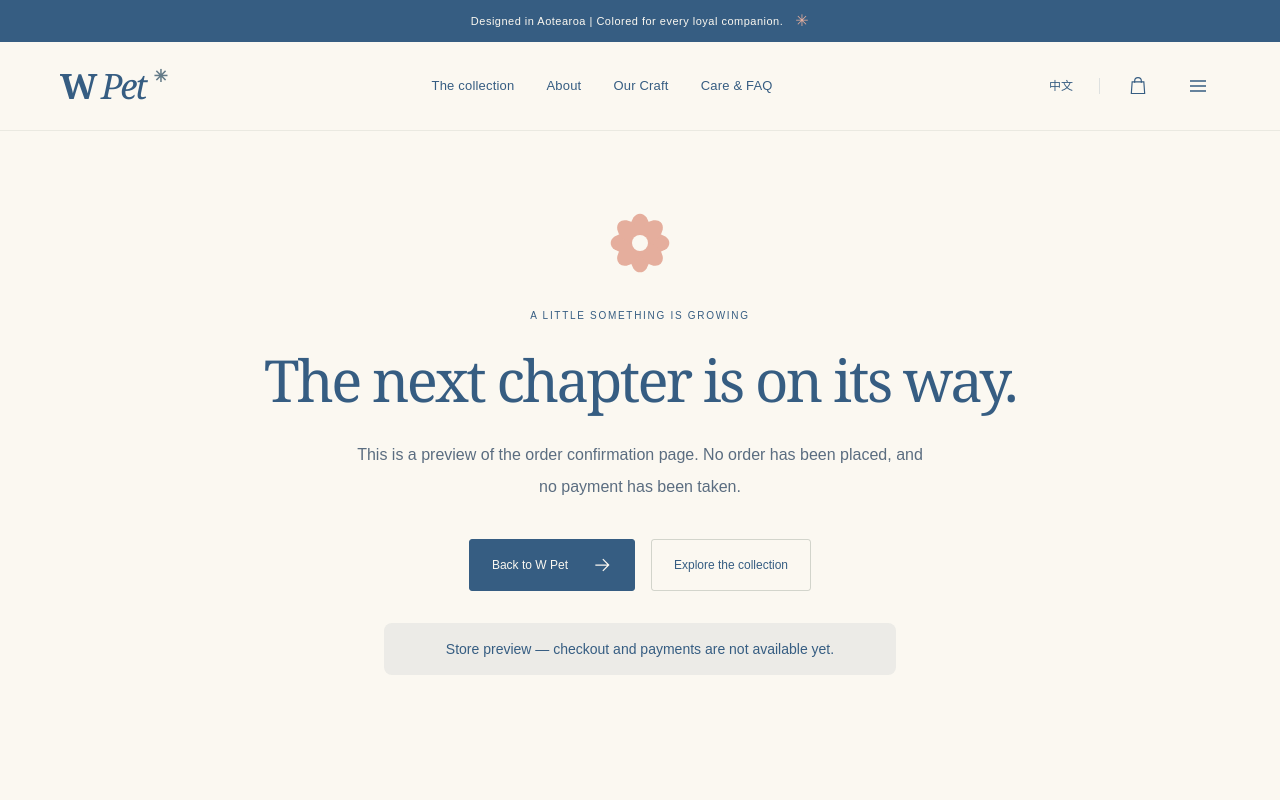
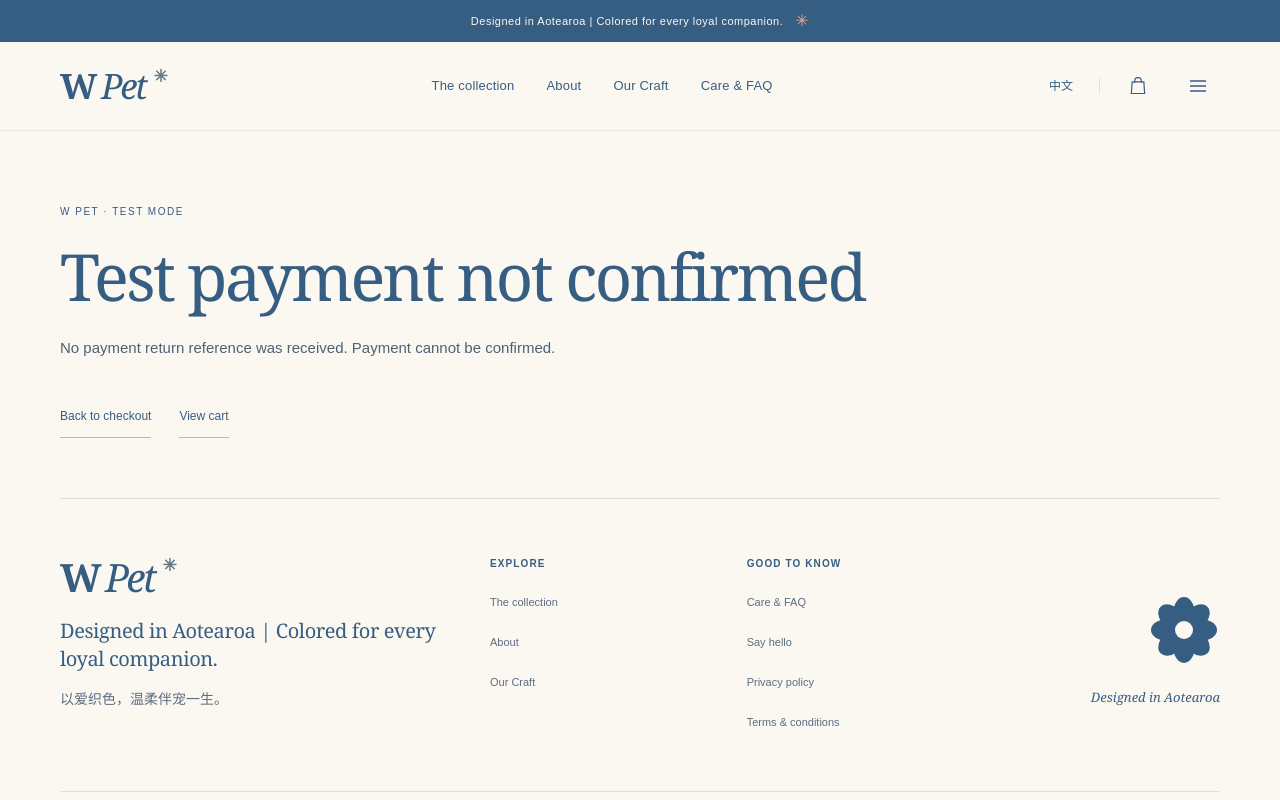
Before and after one commit to ytan449-oss/w-pet, a Next.js app: page /en/order-success in a window 1280 px wide. Shown: the top 800 px of the page. Built offline with nearby package versions, Linux system fonts and the light colour scheme.

Commit message:
feat: verify sandbox payment return and complete receipt page

```diff
--- a/src/app/[locale]/order-success/page.tsx
+++ b/src/app/[locale]/order-success/page.tsx
@@ -1,4 +1,4 @@
-import { PagePlaceholder } from "@/components/page-placeholder";
+import { OrderSuccessPageContent } from "@/components/order-success-page";
 import { getDictionary, requireLocale } from "@/lib/i18n";
 import { pageMetadata } from "@/lib/metadata";
 
@@ -9,6 +9,5 @@ export async function generateMetadata({ params }: Props) {
 }
 export default async function Page({ params }: Props) {
   const locale = await requireLocale(params);
-  const d = getDictionary(locale);
-  return <PagePlaceholder locale={locale} title={d.placeholder.successTitle} description={d.placeholder.successBody} commerce />;
+  return <OrderSuccessPageContent locale={locale} />;
 }
--- /dev/null
+++ b/src/components/order-success-page.tsx
@@ -0,0 +1,92 @@
+"use client";
+import Link from "next/link";
+import { useEffect, useState } from "react";
+import { cartLines, loadCart, saveCart } from "@/lib/cart";
+import { formatPrice } from "@/lib/catalog";
+import { removePurchasedItems, verifiedReceipt } from "@/lib/payment-receipt";
+import { variantLabel } from "@/lib/product";
+import { localePath } from "@/lib/routing";
+import type { Locale } from "@/types/catalog";
+import type { PaymentProvider, PaymentReceipt } from "@/types/checkout";
+import styles from "@/components/shop.module.css";
+
+type Result = { state: "checking" | "missing" | "error" } | { state: "verified"; receipt: PaymentReceipt; cartRetained: boolean };
+
+function settleCart(receipt: PaymentReceipt) {
+  if (receipt.status !== "paid") return false;
+  const key = `w-pet-paid-cart:${receipt.provider}:${receipt.reference}`;
+  try {
+    if (window.sessionStorage.getItem(key)) return false;
+    const remaining = removePurchasedItems(loadCart(), receipt.items);
+    window.sessionStorage.setItem(key, "1");
+    try { saveCart(remaining); }
+    catch { window.sessionStorage.removeItem(key); return true; }
+    return false;
+  } catch { return true; }
+}
+
+export function OrderSuccessPageContent({ locale }: { locale: Locale }) {
+  const zh = locale === "zh";
+  const [result, setResult] = useState<Result>({ state: "checking" });
+  const [attempt, setAttempt] = useState(0);
+  useEffect(() => {
+    const params = new URLSearchParams(window.location.search);
+    const provider = params.get("provider");
+    const reference = params.get(provider === "stripe" ? "session_id" : "token");
+    if ((provider !== "stripe" && provider !== "paypal") || !reference || reference.length > 100) {
+      setResult({ state: "missing" }); return;
+    }
+    const controller = new AbortController();
+    setResult({ state: "checking" });
+    fetch(`/api/checkout/${provider}/confirm`, {
+      method: "POST", headers: { "content-type": "application/json" },
+      body: JSON.stringify({ reference }), signal: controller.signal, cache: "no-store",
+    }).then(async response => {
+      if (!response.ok) throw new Error("confirmation_failed");
+      const receipt = verifiedReceipt(await response.json(), provider as PaymentProvider, reference);
+      if (!controller.signal.aborted) setResult({ state: "verified", receipt, cartRetained: settleCart(receipt) });
+    }).catch(() => { if (!controller.signal.aborted) setResult({ state: "error" }); });
+    return () => controller.abort();
+  }, [attempt]);
+
+  const receipt = result.state === "verified" ? result.receipt : null;
+  const paid = receipt?.status === "paid";
+  const title = paid ? (zh ? "测试支付已确认" : "Test payment confirmed")
+    : receipt?.status === "expired" ? (zh ? "测试支付已过期" : "Test checkout expired")
+    : receipt?.status === "pending" ? (zh ? "测试支付尚未完成" : "Test payment pending")
+    : result.state === "checking" ? (zh ? "正在核验测试支付" : "Verifying your test payment")
+    : (zh ? "测试支付未确认" : "Test payment not confirmed");
+  const description = paid ? (zh ? "支付平台已确认本次测试交易。这不是正式订单，不安排发货。" : "The payment provider confirmed this sandbox transaction. This is not a retail order and no shipment is arranged.")
+    : result.state === "missing" ? (zh ? "此页面未收到支付平台的回跳信息，无法确认支付。" : "No payment return reference was received. Payment cannot be confirmed.")
+    : result.state === "error" ? (zh ? "暂时无法核验本次测试支付。购物车已保留，可重试或返回结账。" : "We could not verify this test payment. Your cart is saved. Retry verification or return to checkout.")
+    : receipt?.status === "expired" ? (zh ? "此次测试会话已过期。购物车已保留，可重新结账。" : "This test session has expired. Your cart is saved; you can start checkout again.")
+    : receipt?.status === "pending" ? (zh ? "支付平台尚未确认完成。购物车已保留，请稍后重试核验。" : "The payment provider has not confirmed completion. Your cart is saved; try verification again shortly.")
+    : (zh ? "正在向支付平台核对交易状态与金额…" : "Checking the transaction status and amount with your payment provider…");
+
+  return <div className={styles.page}>
+    <section className={`${styles.hero} page-width`} aria-labelledby="payment-result-title">
+      <p className={styles.kicker}>W Pet · {zh ? "测试模式" : "Test mode"}</p>
+      <div className={styles.resultStatus} role="status" aria-live="polite">
+        {paid && <svg className={styles.resultIcon} viewBox="0 0 48 48" fill="none" aria-hidden="true"><circle cx="24" cy="24" r="21" stroke="currentColor" strokeWidth="1.5"/><path d="m14 24 7 7 14-15" stroke="currentColor" strokeWidth="1.5" strokeLinecap="round" strokeLinejoin="round"/></svg>}
+        <h1 id="payment-result-title" className={styles.title}>{title}</h1>
+        <p className={styles.intro}>{description}</p>
+      </div>
+      {result.state === "verified" && result.cartRetained && <p className={styles.paymentNote}>{zh ? "浏览器未能更新购物车，可在购物车中手动移除已支付商品。" : "Your browser could not update the cart. You can remove the paid items in your cart."}</p>}
+      <div className={styles.resultActions}>
+        {(result.state === "error" || receipt?.status === "pending") && <button className="button-primary" type="button" onClick={() => setAttempt(value => value + 1)}>{zh ? "重试核验" : "Retry verification"}</button>}
+        <Link className={paid ? "button-primary" : "text-link"} href={localePath(locale, paid ? "collections/aotearoa-bloom" : "checkout")}>{paid ? (zh ? "继续探索系列" : "Explore the collection") : (zh ? "返回结账" : "Back to checkout")}</Link>
+        <Link className="text-link" href={localePath(locale, "cart")}>{zh ? "查看购物车" : "View cart"}</Link>
+      </div>
+    </section>
+    {paid && receipt && <section className={`${styles.receiptSection} page-width`} aria-labelledby="test-receipt-title">
+      <h2 id="test-receipt-title" className={styles.sectionTitle}>{zh ? "测试交易记录" : "Sandbox receipt"}</h2>
+      <dl className={styles.receiptDetails}>
+        <div><dt>{zh ? "支付方式" : "Payment method"}</dt><dd>{receipt.provider === "stripe" ? "Stripe Checkout" : "PayPal Sandbox"}</dd></div>
+        <div><dt>{zh ? "交易编号" : "Transaction reference"}</dt><dd>{receipt.reference}</dd></div>
+        <div><dt>{zh ? "测试合计" : "Test total"}</dt><dd>{formatPrice(receipt.amountMinor, locale)}</dd></div>
+      </dl>
+      {cartLines(receipt.items).map(line => <div className={styles.checkoutLine} key={line.variantId}><p>{line.product.name[locale]}</p><small>{variantLabel(line.product, line.variant, locale)} × {line.quantity}</small><p>{formatPrice(line.quantity * line.unitAmountMinor, locale)}</p></div>)}
+      <p className={styles.testNotice}>{zh ? "NZD 1.00/件仅为测试金额，非正式售价。" : "NZD 1.00 per item is a test amount, not the retail price."}</p>
+    </section>}
+  </div>;
+}
--- a/src/components/shop.module.css
+++ b/src/components/shop.module.css
@@ -85,6 +85,12 @@
 .checkoutLine { border-top: 1px solid #365d8228; padding-block: 18px; }
 .checkoutLine p { font-size: 12px; line-height: 1.8; }
 .checkoutLine small { display: block; margin-block: 10px; color: #5b6d80; font-size: 10px; line-height: 1.8; }
+.resultIcon { width: 48px; height: 48px; margin-bottom: 28px; color: #6b8ba5; }
+.resultActions { display: flex; flex-wrap: wrap; align-items: center; gap: 22px 28px; margin-top: 32px; }
+.receiptSection { padding-block: 38px 80px; border-top: 1px solid #365d8225; }
+.receiptDetails { display: grid; gap: 22px; margin-block: 30px; font-size: 12px; line-height: 1.9; }
+.receiptDetails dt { color: #5b6d80; margin-bottom: 6px; }
+.receiptDetails dd { overflow-wrap: anywhere; }
 @media (min-width: 768px) {
   .hero { padding-block: 72px 60px; }
   .productCard { grid-template-columns: 1.1fr 1fr; gap: 60px; }
--- /dev/null
+++ b/src/lib/payment-receipt.ts
@@ -0,0 +1,22 @@
+import { cartTotal, normalizeCart, type CartItem } from "./cart";
+import type { PaymentProvider, PaymentReceipt } from "../types/checkout";
+
+export function verifiedReceipt(value: unknown, provider: PaymentProvider, reference: string): PaymentReceipt {
+  if (!value || typeof value !== "object") throw new Error("invalid_receipt");
+  const raw = value as Partial<PaymentReceipt>;
+  const items = normalizeCart(raw.items);
+  if (raw.provider !== provider || raw.reference !== reference || raw.testMode !== true || raw.currency !== "NZD"
+      || !["paid", "pending", "expired"].includes(raw.status ?? "") || !items.length || raw.amountMinor !== cartTotal(items)) {
+    throw new Error("invalid_receipt");
+  }
+  return { provider, reference, status: raw.status!, testMode: true, currency: "NZD", amountMinor: raw.amountMinor!, items };
+}
+
+/** Keep items added after checkout, subtracting only the purchased quantities. */
+export function removePurchasedItems(current: CartItem[], purchased: CartItem[]): CartItem[] {
+  const quantities = new Map(normalizeCart(purchased).map(item => [item.variantId, item.quantity]));
+  return normalizeCart(current).flatMap(item => {
+    const quantity = Math.max(0, item.quantity - (quantities.get(item.variantId) ?? 0));
+    return quantity ? [{ ...item, quantity }] : [];
+  });
+}
```
Also changed, not shown: 2 other files (tests, documents, lock files or other folders).
